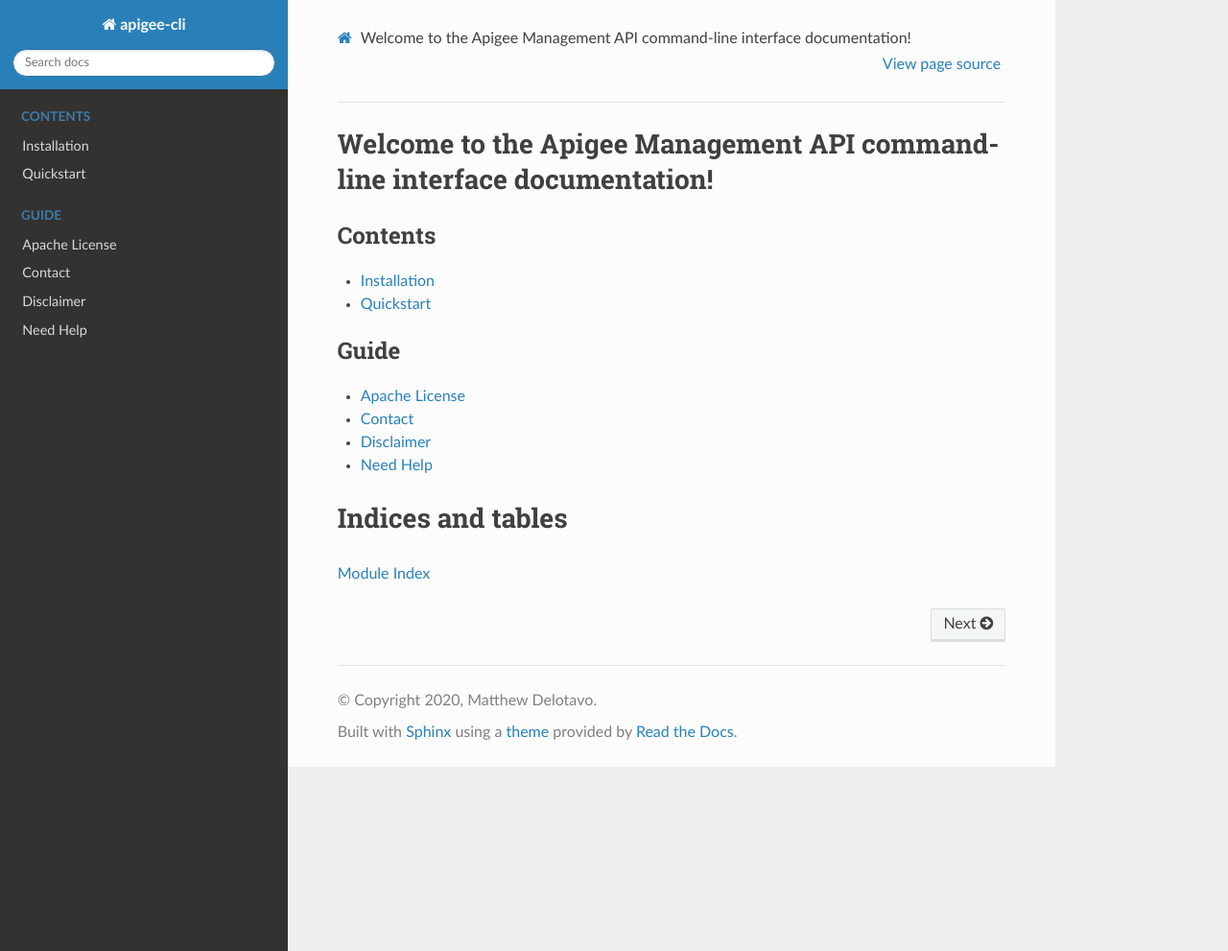
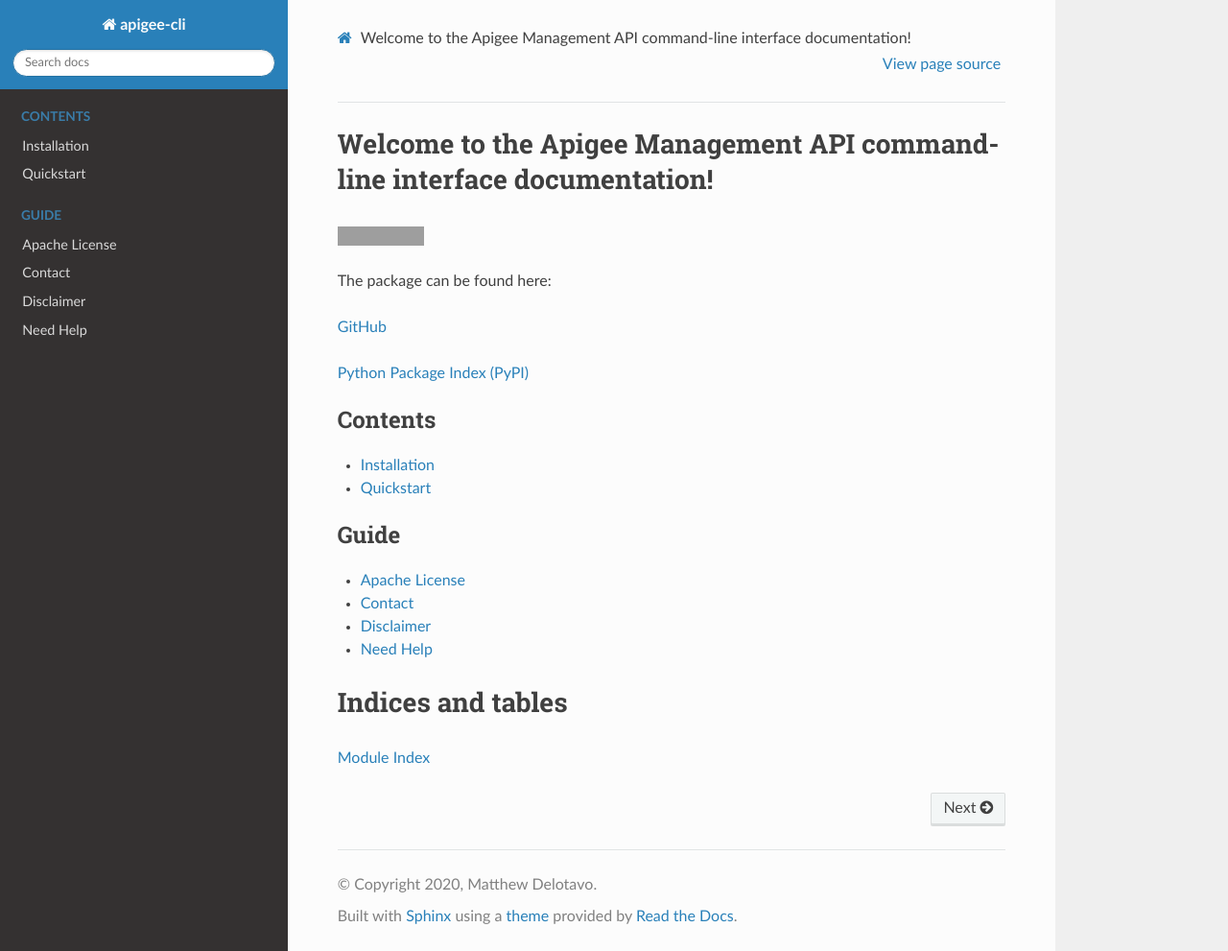
Before and after one commit to darumatic/apigee-cli, a Sphinx documentation site: the page built from docs/index.rst, in a window 1280 px wide and 991 px high. Shown: the whole window at 96% size. Built offline with Sphinx 7.4.7 and the Read the Docs theme 2.0.0, drawn with Linux system fonts in a browser that asks for light colours; grey boxes are pictures that could not be loaded.

Commit message:
Update Sphinx documentation

```diff
--- a/docs/index.html
+++ b/docs/index.html
@@ -156,6 +156,12 @@
 
   <div class="section" id="welcome-to-the-apigee-management-api-command-line-interface-documentation">
 <h1>Welcome to the Apigee Management API command-line interface documentation!<a class="headerlink" href="#welcome-to-the-apigee-management-api-command-line-interface-documentation" title="Permalink to this headline">¶</a></h1>
+<p><a class="reference external" href="https://github.com/mdelotavo/apigee-cli/actions?query=workflow%3A%22Upload+Python+Package%22"><img alt="Upload Python Package badge" src="https://github.com/mdelotavo/apigee-cli/workflows/Upload%20Python%20Package/badge.svg" /></a></p>
+<p>The package can be found here:</p>
+<ul class="simple">
+<li><p><a class="reference external" href="https://github.com/mdelotavo/apigee-cli">GitHub</a></p></li>
+<li><p><a class="reference external" href="https://pypi.org/project/apigeecli/">Python Package Index (PyPI)</a></p></li>
+</ul>
 <div class="toctree-wrapper compound">
 <p class="caption"><span class="caption-text">Contents</span></p>
 <ul>
--- a/docs/index.rst
+++ b/docs/index.rst
@@ -5,6 +5,13 @@
 
 Welcome to the Apigee Management API command-line interface documentation!
 ==========================================================================
+
+|Upload Python Package badge|
+
+The package can be found here:
+
+* `GitHub`_
+* `Python Package Index (PyPI)`_
 
 .. toctree::
    :maxdepth: 1
@@ -30,3 +37,8 @@ Indices and tables
    :caption: Indices and tables
 
 * :ref:`modindex`
+
+.. |Upload Python Package badge| image:: https://github.com/mdelotavo/apigee-cli/workflows/Upload%20Python%20Package/badge.svg
+    :target: https://github.com/mdelotavo/apigee-cli/actions?query=workflow%3A%22Upload+Python+Package%22
+.. _`GitHub`: https://github.com/mdelotavo/apigee-cli
+.. _`Python Package Index (PyPI)`: https://pypi.org/project/apigeecli/
```
Also changed, not shown: docs/_sources/index.rst.txt (+12 -0 lines), docs/searchindex.js.
